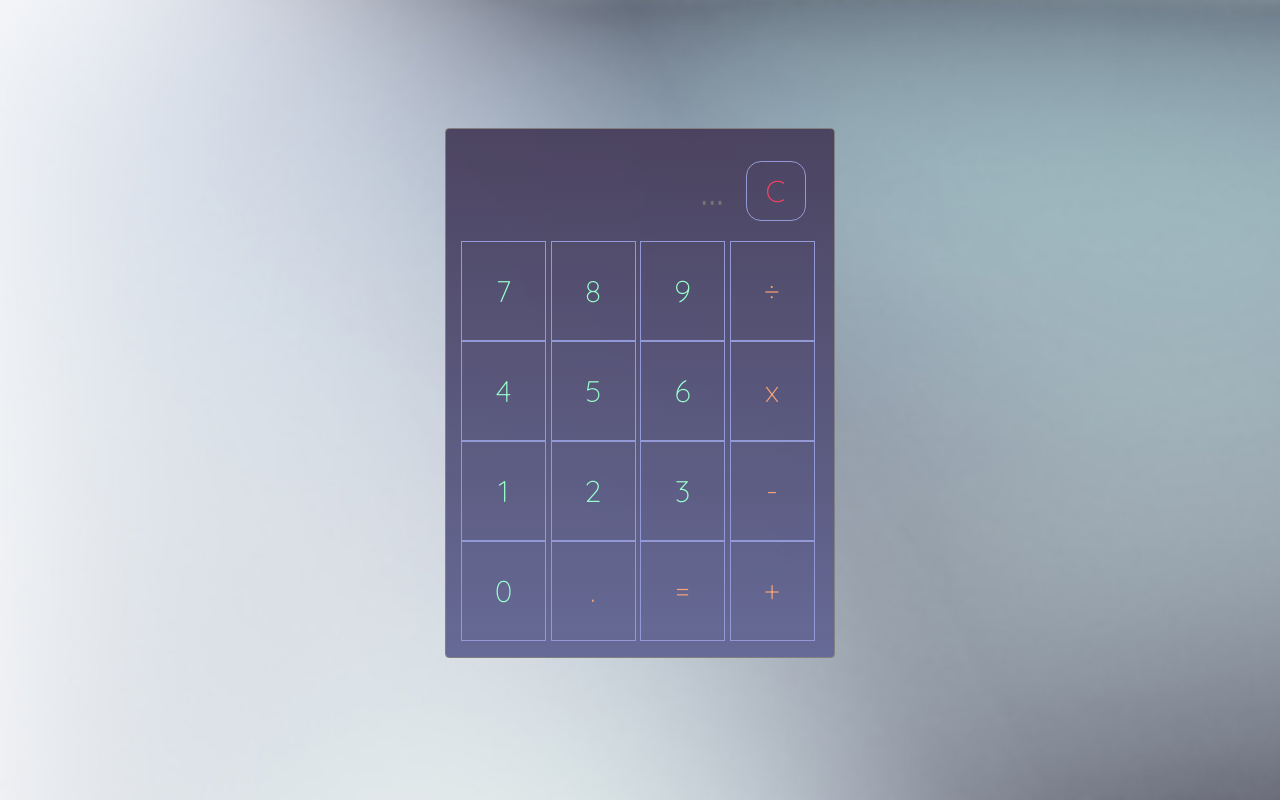
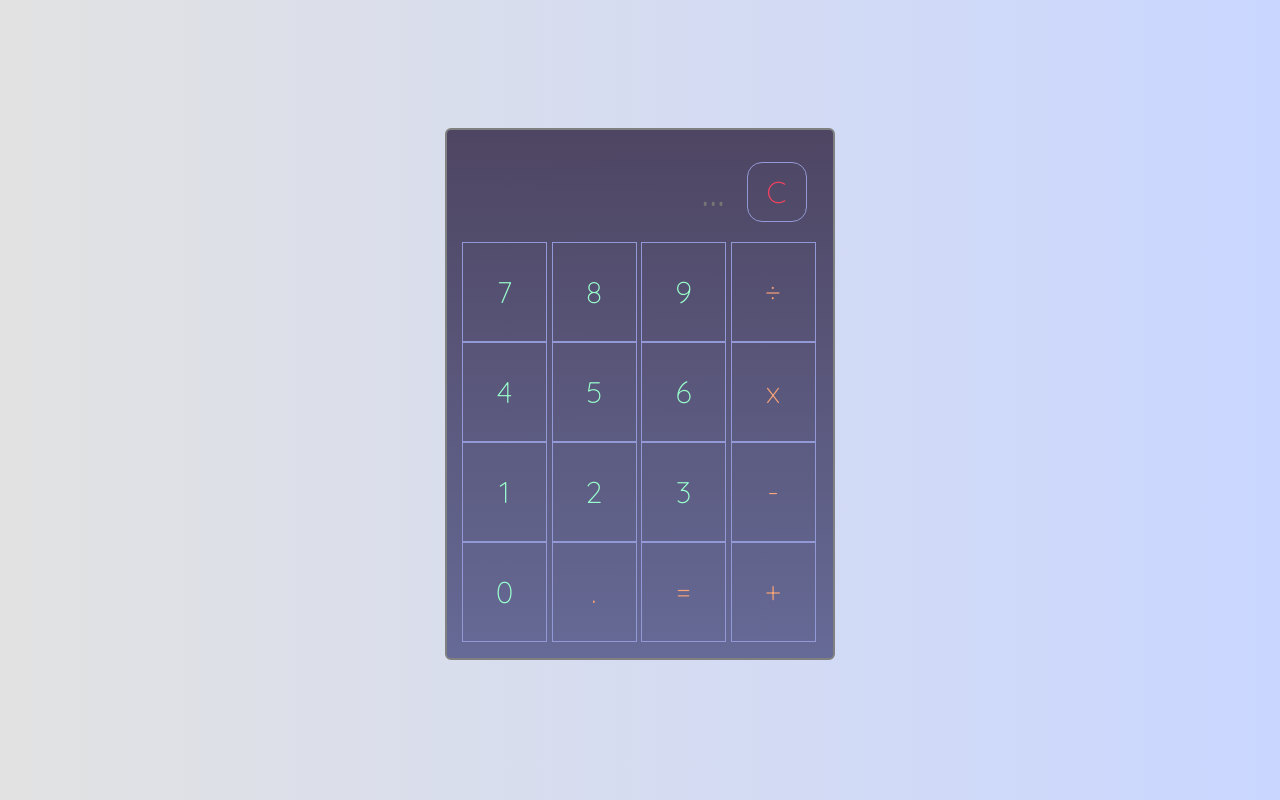
Before and after one commit to yuchiu/js-calculator, a plain HTML site: page index.html in a window 1280 px wide. Drawn offline with nearby package versions, Linux system fonts and the light colour scheme.

Commit message:
changed background css

```diff
--- a/main.css
+++ b/main.css
@@ -1,17 +1,17 @@
 @import url('https://fonts.googleapis.com/css?family=Quicksand:300');
 body {
-    background-image: url('background.jpg');
-    background-size: cover;
+    background: #C9D6FF;  /* fallback for old browsers */
+    background: -webkit-linear-gradient(to right, #E2E2E2, #C9D6FF);  /* Chrome 10-25, Safari 5.1-6 */
+    background: linear-gradient(to right, #E2E2E2, #C9D6FF); /* W3C, IE 10+/ Edge, Firefox 16+, Chrome 26+, Opera 12+, Safari 7+ */
     margin-top: 10%;
-    background-attachment: fixed;
 }
 
 #calc-container {
     width: 390px;
-    border: 1px solid grey;
-    border-radius: 4px;
+    border: 2px solid grey;
+    border-radius: 6px;
     background: rgba(72, 63, 92, 0.96);
-    background: -moz-linear-gradient(top, rgba(72, 63, 92, 0.96) 0%, rgba(102, 106, 150, 1) 100%);
+    background: -moz-linear-gradient(top, rgba(71, 63, 92, 0.96) 0%, rgba(102, 106, 150, 1) 100%);
     background: -webkit-gradient(left top, left bottom, color-stop(0%, rgba(72, 63, 92, 0.96)), color-stop(100%, rgba(102, 106, 150, 1)));
     background: -webkit-linear-gradient(top, rgba(72, 63, 92, 0.96) 0%, rgba(102, 106, 150, 1) 100%);
     background: -o-linear-gradient(top, rgba(72, 63, 92, 0.96) 0%, rgba(102, 106, 150, 1) 100%);
```
